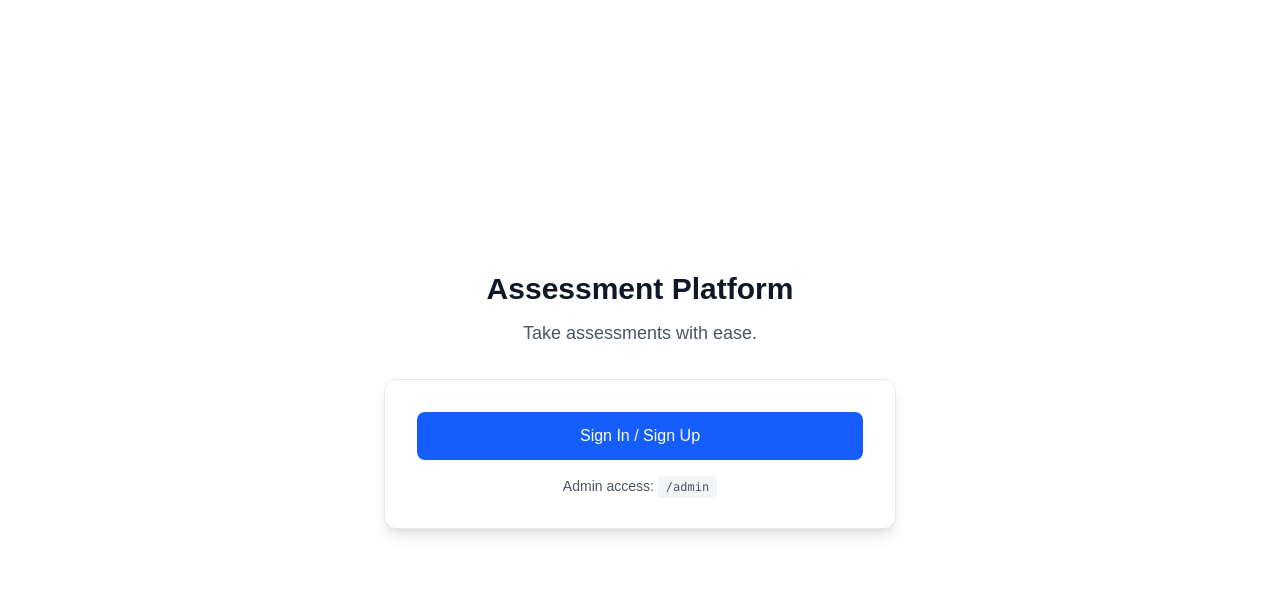
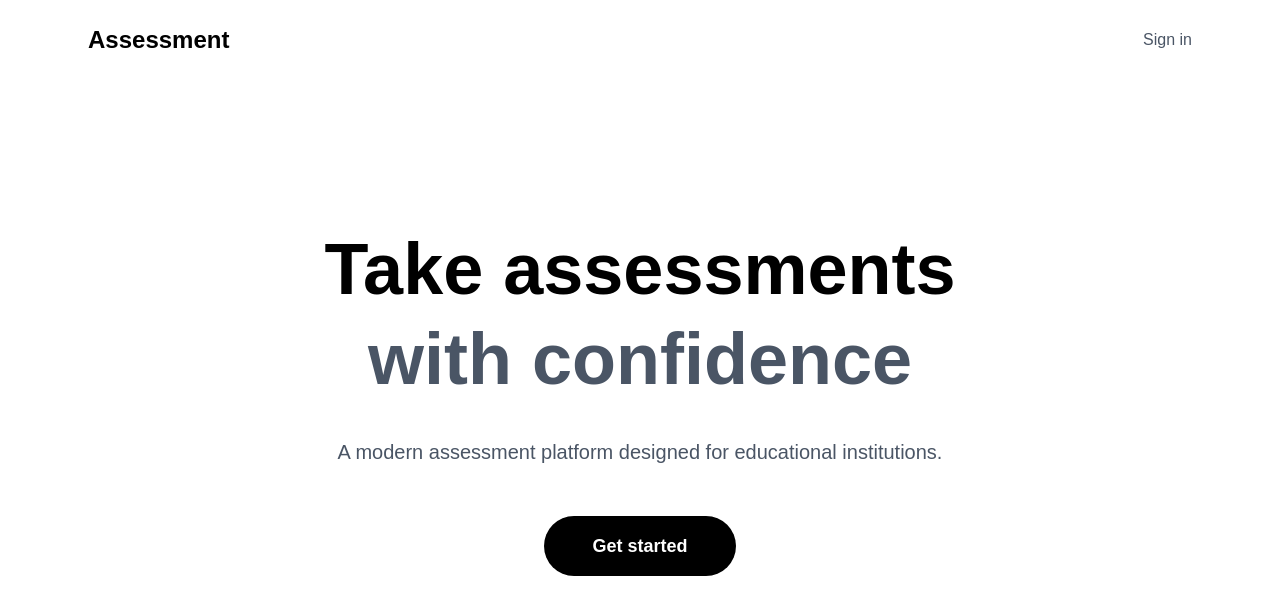
Before and after one commit to JittoJoseph/Assessment-Platform, a Next.js app: page / in a window 1280 px wide. Shown: the top 614 px of the page. Built offline with nearby package versions, Linux system fonts and the light colour scheme.

Commit message:
redesign landing page

```diff
--- a/src/app/page.tsx
+++ b/src/app/page.tsx
@@ -6,37 +6,43 @@ import Link from "next/link";
 
 export default function Home() {
   return (
-    <div className="min-h-screen bg-white flex items-center justify-center px-4 py-8">
-      <div className="w-full max-w-md sm:max-w-lg">
-        <div className="text-center mb-8">
-          <h1 className="text-2xl sm:text-3xl font-bold text-gray-900 mb-3">
-            Assessment Platform
+    <div className="min-h-screen bg-white">
+      {/* Header */}
+      <header className="absolute top-0 left-0 right-0 z-10">
+        <div className="max-w-6xl mx-auto px-6 py-6 flex justify-between items-center">
+          <div className="text-2xl font-bold text-black">Assessment</div>
+          <Link
+            href="/auth"
+            className="text-gray-600 hover:text-black transition-colors font-medium"
+          >
+            Sign in
+          </Link>
+        </div>
+      </header>
+
+      {/* Hero Section */}
+      <main className="flex items-center justify-center min-h-screen px-6">
+        <div className="text-center max-w-4xl mx-auto">
+          <h1 className="text-6xl md:text-7xl font-bold text-black mb-8 leading-tight">
+            Take assessments
+            <br />
+            <span className="text-gray-600">with confidence</span>
           </h1>
-          <p className="text-base sm:text-lg text-gray-600 px-4">
-            Take assessments with ease.
+
+          <p className="text-xl text-gray-600 mb-12 max-w-2xl mx-auto leading-relaxed">
+            A modern assessment platform designed for educational institutions.
           </p>
-        </div>
 
-        <div className="bg-white border border-gray-200 rounded-xl shadow-lg p-6 sm:p-8">
-          <div className="space-y-4">
+          <div className="flex justify-center">
             <Link
               href="/auth"
-              className="w-full bg-blue-600 hover:bg-blue-700 text-white font-medium py-3 px-4 rounded-lg transition-colors block text-center"
+              className="bg-black text-white px-12 py-4 rounded-full font-semibold text-lg hover:bg-gray-800 transition-colors"
             >
-              Sign In / Sign Up
+              Get started
             </Link>
-
-            <div className="text-center">
-              <p className="text-sm text-gray-600">
-                Admin access:{" "}
-                <code className="bg-gray-100 px-2 py-1 rounded text-xs">
-                  /admin
-                </code>
-              </p>
-            </div>
           </div>
         </div>
-      </div>
+      </main>
     </div>
   );
 }
```
